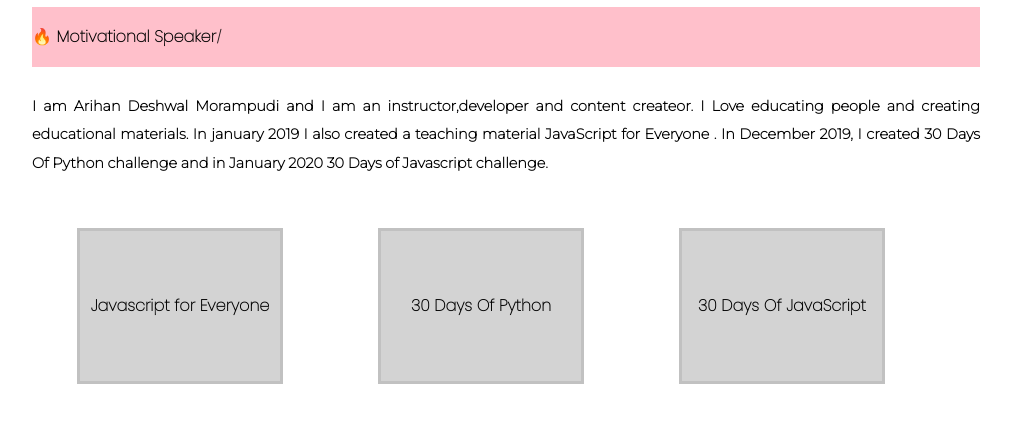
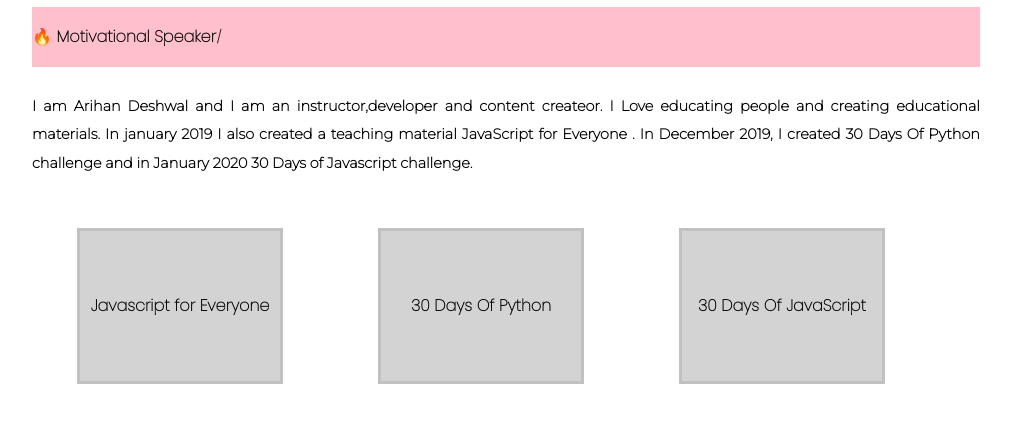
Before and after one commit to ArihanDeshwal/3Pillar, a plain HTML site: page 3-Pillar-Global- Arihan/Basic/index.html in a window 1280 px wide. Shown: the part 115-544 px from the top of the page, without its empty margins (134-1145 px from the left). Drawn offline with nearby package versions, Linux system fonts and the light colour scheme.

Commit message:
Update index.html

```diff
--- a/3-Pillar-Global- Arihan/Basic/index.html
+++ b/3-Pillar-Global- Arihan/Basic/index.html
@@ -17,7 +17,7 @@
         <br>
 
         <div id="cont" >
-            I am Arihan Deshwal Morampudi and I am an instructor,developer and content createor. I Love educating people and creating educational
+            I am Arihan Deshwal  and I am an instructor,developer and content createor. I Love educating people and creating educational
             materials. In january 2019 I also created a teaching material <b> JavaScript for Everyone </b>. In December 2019, I created <b> 30 Days Of Python</b> challenge
             and in January 2020 <b> 30 Days of Javascript</b> challenge.
 
```
